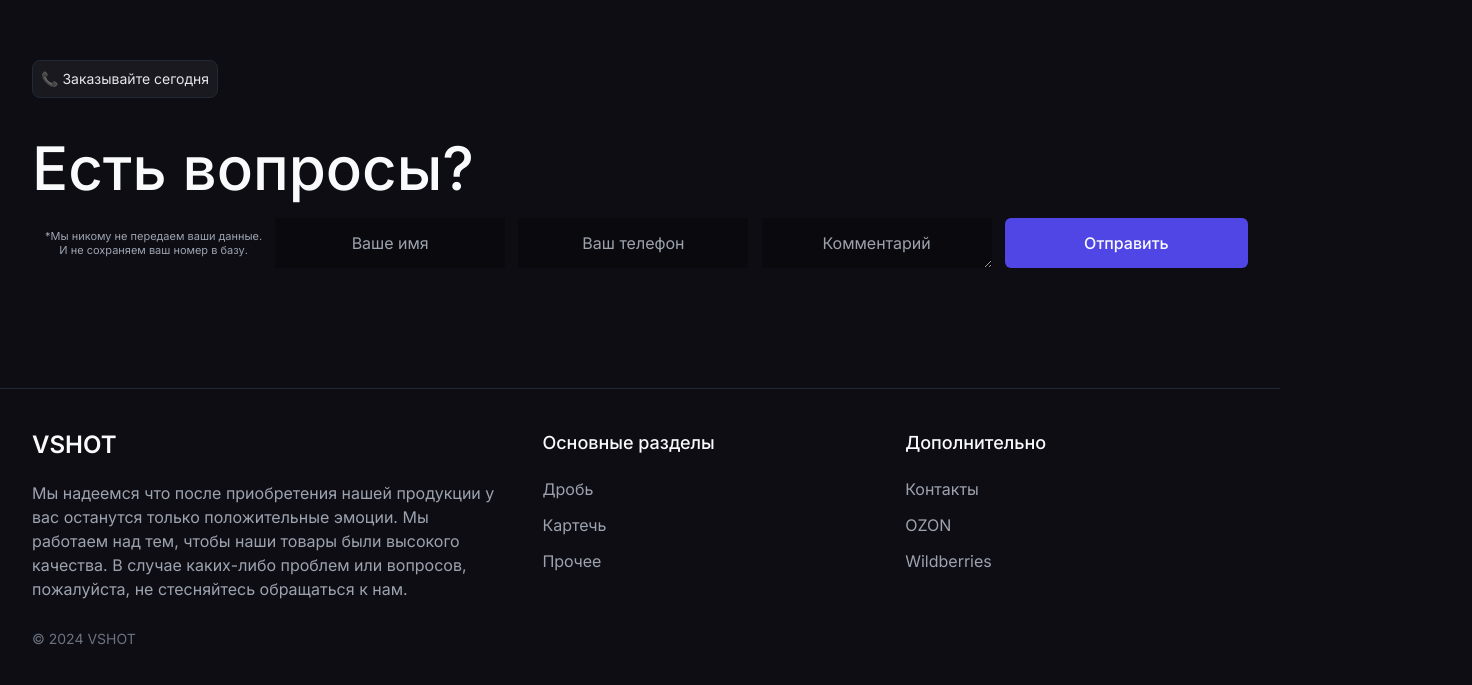
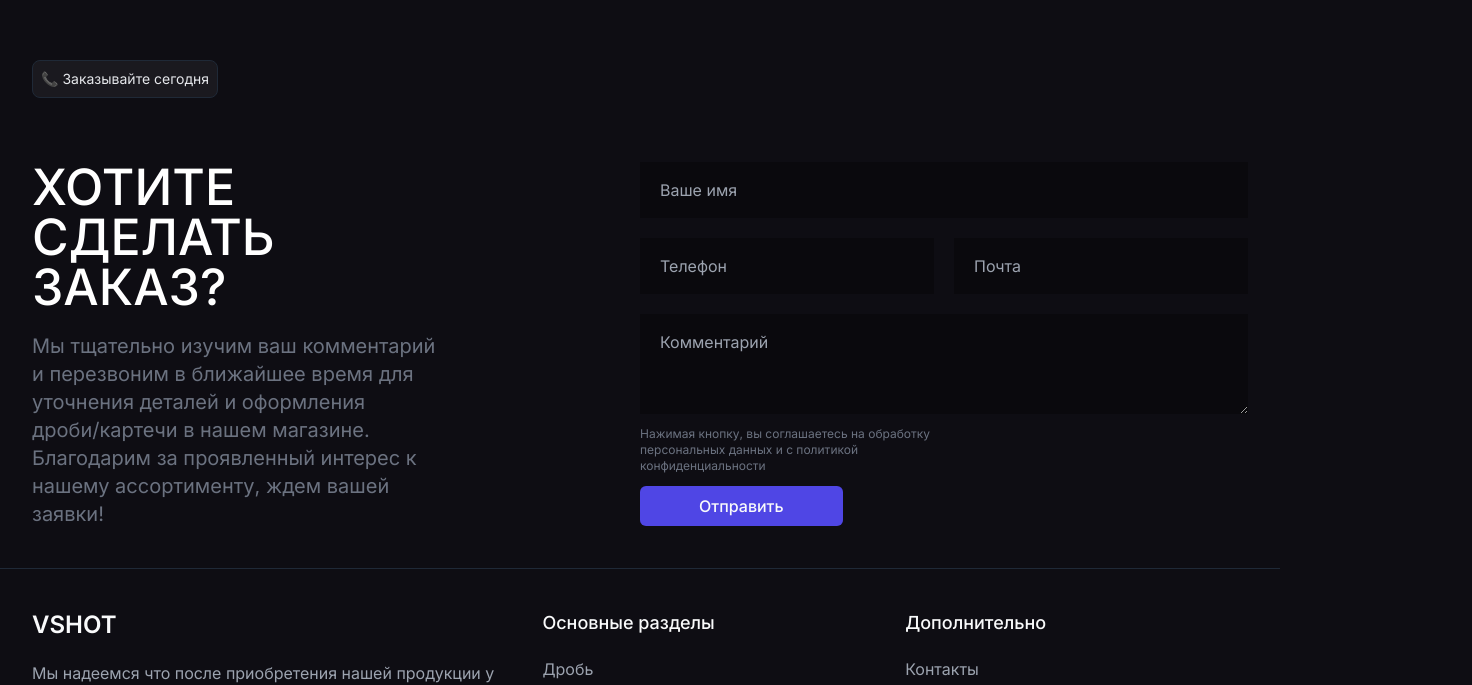
Before and after one commit to akSite7/web-volgashot-NextJS, a Next.js app: page /contacts in a window 1280 px wide. Shown: the part 1257-1942 px from the top of the page, 1472 px wide, since content can reach past the window. Built offline with nearby package versions, Linux system fonts and the light colour scheme; no server answers.

Commit message:
Изменил форму заявки

```diff
--- a/src/app/globals.css
+++ b/src/app/globals.css
@@ -9,12 +9,10 @@ html {
 .tab {
   margin-top: 20px;
   @apply xs:text-base xxs:text-sm;
-
 }
 
 .tab-content {
   display: none;
-
 }
 
 #tab-btn-1:checked~#content-1,
@@ -30,24 +28,3 @@ html {
 .tab > input[type="radio"]:checked + label {
   color: #434190;
 }
-
-
-::-webkit-input-placeholder {
-  line-height:27px;
-  text-align:center;
-}
-
-:-moz-placeholder {
-  line-height:27px;
-  text-align:center;
-}
-
-::-moz-placeholder {
-  line-height:27px;
-  text-align:center;
-}
-
-:-ms-input-placeholder {
-  line-height:27px;
-  text-align:center;
-}
--- a/src/components/section/Contact/styles.module.css
+++ b/src/components/section/Contact/styles.module.css
@@ -20,8 +20,29 @@
 
 .contactMap {
   @apply rounded-lg mx-auto mt-10
+
+  /* Adaptive 2xl */
+  2xl:w-[1535px]
+
+  /* Adaptive xl */
+  xl:w-[1210px]
+
+  /* Adaptive lg */
+  lg:w-[935px]
+
+  /* Adaptive md */
+  md:w-[695px]
+
+  /* Adaptive sm */
+  sm:w-[575px]
+
+  /* Adaptive xs */
+  xs:w-[330px]
+
+  /* Adaptive xxs */
+  xxs:w-[260px]
+
 ;}
-
 .contactUr {
   @apply pl-[30px]
 ;}
--- a/src/components/section/Feedback/Feedback.tsx
+++ b/src/components/section/Feedback/Feedback.tsx
@@ -9,22 +9,24 @@ const Feedback = () => {
 
   const [ name,  setName ] = useState('');
   const [ tel,  setTel ] = useState('');
+  const [ email,  setEmail ] = useState('');
   const [ comment,  setComment ] = useState('');
   const [ formField, setFormField ] = useState(false);
 
   useEffect(() => {
-    if ( name && tel ) {
+    if ( name && tel && email) {
         setFormField(true);
     } else {
         setFormField(false);
     }
-}, [ name, tel ]);
+}, [ name, tel, email ]);
 
   const saveFields = () => {
     const data = {
       data: {
         name: name,
         tel: tel,
+        email: email,
         comment: comment,
       }
     }
@@ -39,17 +41,22 @@ const Feedback = () => {
   return (
     <section className={styles.feedback} id="feedback">
       <div className={styles.feedbackContainer}>
-        <Badge>📞 Заказывайте сегодня</Badge>
-        <h3 className={styles.feedbackTitle}>Есть вопросы?</h3>
+      <Badge>📞 Заказывайте сегодня</Badge>
         <div className={styles.feedbackContent}>
-          <span className={styles.feedbackWarning}>
-            *Мы никому не передаем ваши данные.
-            <br />И не сохраняем ваш номер в базу.
-          </span>
-          <input className={styles.feedbackInput} type="text" onChange={(e) => setName(e.target.value)} placeholder="Ваше имя"/>
-          <input className={styles.feedbackInput} type="tel" onChange={(e) => setTel(e.target.value)} placeholder="Ваш телефон"/>
-          <textarea className={styles.feedbackInputArea} rows={1} onChange={(e) => setComment(e.target.value)} placeholder="Комментарий"/>
-          <button disabled={!formField} className={styles.feedbackButton} onClick={() => saveFields()} >Отправить</button>
+          <div className={styles.feedbackInfo}>
+            <h1 className={styles.feedbackTitle}>Хотите сделать заказ?</h1>
+            <p className={styles.feedbackDescription}>Мы тщательно изучим ваш комментарий и перезвоним в ближайшее время для уточнения деталей и оформления дроби/картечи в нашем магазине. Благодарим за проявленный интерес к нашему ассортименту, ждем вашей заявки! </p>
+          </div>
+          <div className={styles.feedbackForm}>
+            <input className={styles.feedbackInput} type="text" onChange={(e) => setName(e.target.value)} placeholder="Ваше имя" />
+            <div className={styles.feedbackInputNano}>
+              <input className={styles.feedbackInputDouble} onChange={(e) => setTel(e.target.value)} type="tel" placeholder="Телефон" />
+              <input className={styles.feedbackInputDouble} onChange={(e) => setEmail(e.target.value)} type="email" placeholder="Почта" />
+            </div>
+            <textarea className={styles.feedbackArea} type="text" onChange={(e) => setComment(e.target.value)} placeholder="Комментарий" />
+            <p className={styles.feedbackPolice}>Нажимая кнопку, вы соглашаетесь на обработку персональных данных и с политикой конфиденциальности</p>
+            <button disabled={!formField} className={styles.feedbackSubmit} onClick={() => saveFields()}>Отправить</button>
+          </div>
         </div>
       </div>
     </section>
--- a/src/components/section/Feedback/styles.module.css
+++ b/src/components/section/Feedback/styles.module.css
@@ -1,159 +1,51 @@
 .feedback {
   @apply w-full pt-10 pb-10
-
-  /* Adaptive 2xl */
-  2xl:pb-0
-  2xl:pt-10
-
-  /* Adaptive md */
-  md:pb-20
-
 ;}
 
 .feedbackContainer {
-  @apply container mx-auto
+  @apply container mx-auto text-white
+;}
+
+.feedbackContent {
+  @apply w-full flex flex-row justify-between items-start gap-10 mt-16
+;}
+
+.feedbackInfo {
+  @apply w-4/12
 ;}
 
 .feedbackTitle {
-  @apply text-2xl mt-10 mb-10 text-gray-50 font-medium
-
-  /* Adaptive md */
-  md:text-6xl
-
-  /* Adaptive sm */
-  sm:mb-5
-
-  /* Adaptive xs */
-  xs:mb-5
-
-  /* Adaptive xxs */
-  xxs:mb-5
-
+  @apply text-[50px] uppercase font-medium leading-[50px] mb-5
 ;}
 
-.feedbackButton {
-  @apply w-full max-h-[50px] px-4 py-2 bg-indigo-600 rounded-md text-gray-50 font-medium text-center
-
-  /* Adaptive sm */
-  sm:w-auto
-
-  /* Adaptive xs */
-  xs:w-auto
-
-  /* Adaptive xxs */
-  xxs:w-auto
-
+.feedbackDescription {
+  @apply text-[20px] text-gray-500 leading-7
 ;}
 
-.feedbackWarning {
-  @apply max-w-[1100px] text-[11px] pt-3 text-center leading-tight block
-
-  /* Adaptive 2xl */
-  2xl:leading-tight
-  2xl:pt-3
-  2xl:text-[11px]
-  2xl:pb-0
-
-  /* Adaptive xl */
-  xl:leading-tight
-  xl:pt-3
-  xl:text-[11px]
-  xl:pb-0
-
-  /* Adaptive sm */
-  sm:pt-0
-  sm:pb-5
-  sm:text-base
-
-  /* Adaptive xs */
-  xs:pt-0
-  xs:pb-5
-  xs:text-base
-
-  /* Adaptive xxs */
-  xxs:pt-0
-  xxs:pb-5
-  xxs:text-[11px]
-
-;}
-
-.feedbackContent {
-  @apply grid
-
-  /* Adaptive 2xl */
-  2xl:grid-cols-5
-
-  /* Adaptive xl */
-  xl:grid-cols-5
-
-  /* Adaptive sm */
-  md:grid-cols-1
-
-  /* Adaptive sm */
-  sm:grid-cols-1
-
-  /* Adaptive xs */
-  xs:grid-cols-1
-
-  /* Adaptive xxs */
-  xxs:grid-cols-1
-
+.feedbackForm {
+  @apply grid grid-cols-1 w-6/12
 ;}
 
 .feedbackInput {
-  @apply w-[230px] h-[50px] pl-3 pr-3 text-center bg-opacity-30 bg-black
-
-  /* Adaptive 2xl */
-  2xl:w-[230px]
-  2xl:h-[50px]
-
-  /* Adaptive xl */
-  xl:w-[230px]
-  xl:h-[50px]
-
-  /* Adaptive sm */
-  sm:w-auto
-  sm:mb-3
-
-  /* Adaptive xs */
-  xs:w-auto
-  xs:mb-3
-
-  /* Adaptive xxs */
-  xxs:w-auto
-  xxs:mb-3
-
+  @apply h-14 mb-5 bg-opacity-30 bg-black pl-5
 ;}
 
-.feedbackInputArea {
-  @apply w-[230px] min-h-[50px] max-h-[400px] pl-3 pr-3 text-center bg-opacity-30 bg-black
+.feedbackInputNano {
+  @apply grid grid-cols-2 gap-5
+;}
 
-  /* Adaptive 2xl */
-  2xl:w-[230px]
-  2xl:min-h-[50px]
-  2xl:pt-3
+.feedbackInputDouble {
+  @apply h-14 mb-5 bg-opacity-30 bg-black pl-5
+;}
 
-  /* Adaptive xl */
-  xl:w-[230px]
-  xl:min-h-[50px]
-  xl:pt-3
+.feedbackArea {
+  @apply h-14 mb-3 bg-opacity-30 bg-black pl-5 min-h-[100px] max-h-[400px] pr-3 pt-4
+;}
 
-  /* Adaptive sm */
-  sm:w-auto
-  sm:min-h-[100px]
-  sm:mb-10
-  sm:pt-9
+.feedbackPolice {
+  @apply text-xs text-gray-500 w-6/12
+;}
 
-  /* Adaptive xs */
-  xs:w-auto
-  xs:min-h-[100px]
-  xs:mb-10
-  xs:pt-9
-
-  /* Adaptive xxs */
-  xxs:w-auto
-  xxs:min-h-[100px]
-  xxs:mb-10
-  xxs:pt-9
-
+.feedbackSubmit {
+  @apply w-4/12 max-h-[50px] px-4 mt-3 py-2 bg-indigo-600 rounded-md text-gray-50 font-medium text-center
 ;}
--- a/src/components/section/Feedback/types.ts
+++ /dev/null
@@ -1,5 +0,0 @@
-export type FeedbackData = {
-  name: string;
-  tel: string;
-  comment: string;
-};
```
Also changed, not shown: src/components/Header/styles.module.css (line endings or trailing spaces).
